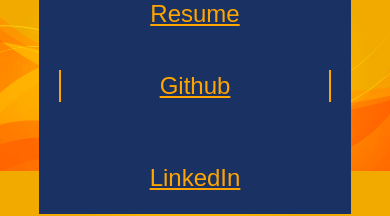
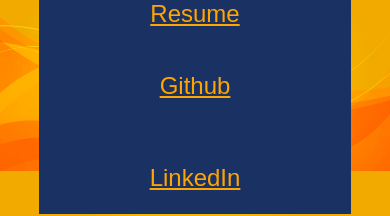
Before and after one commit to BenHonken/react-portfolio, a React (Create React App) app: page /contact in a window 390 px wide. Shown: the part 609-825 px from the top of the page. Built offline with nearby package versions, Linux system fonts and the light colour scheme.

Commit message:
removed vertical rules in contact section for mobile

```diff
--- a/public/styles.css
+++ b/public/styles.css
@@ -229,4 +229,8 @@
     max-width: 100%;
     margin: 0 0 20px 0;
   }
+  .contactMid{
+    border-left: 0;
+    border-right: 0;
+  }
 }
```
